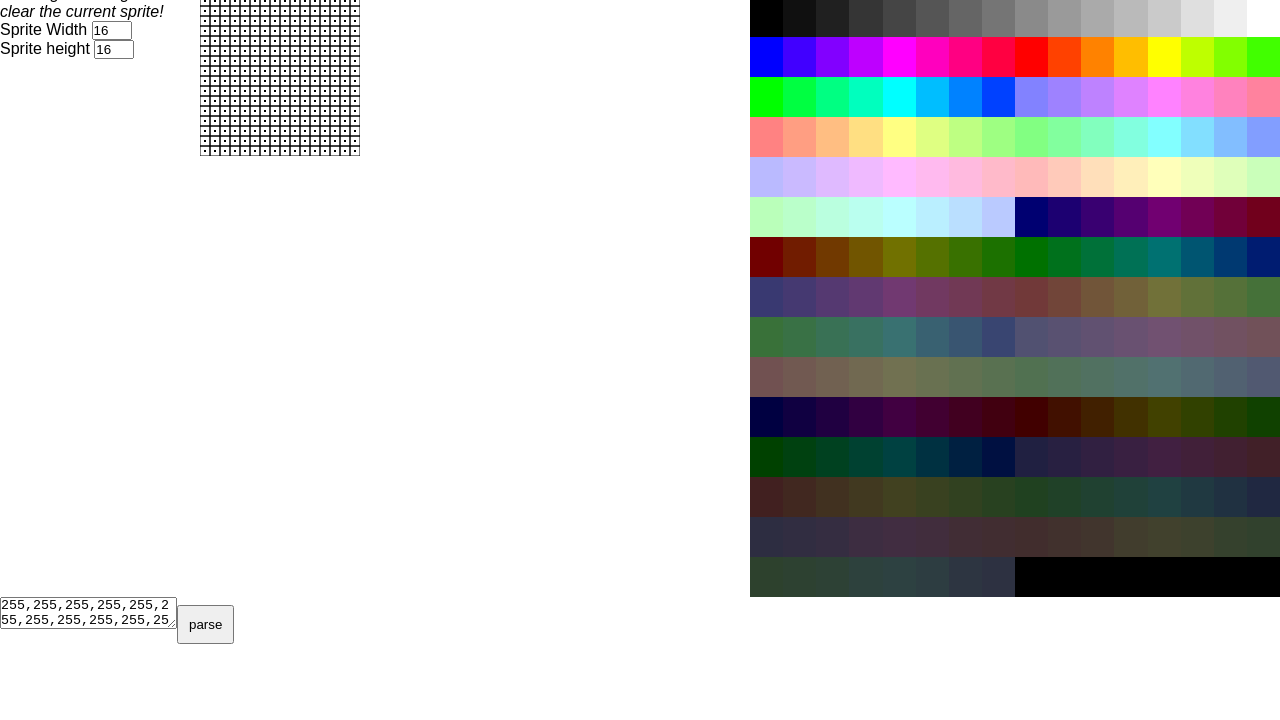
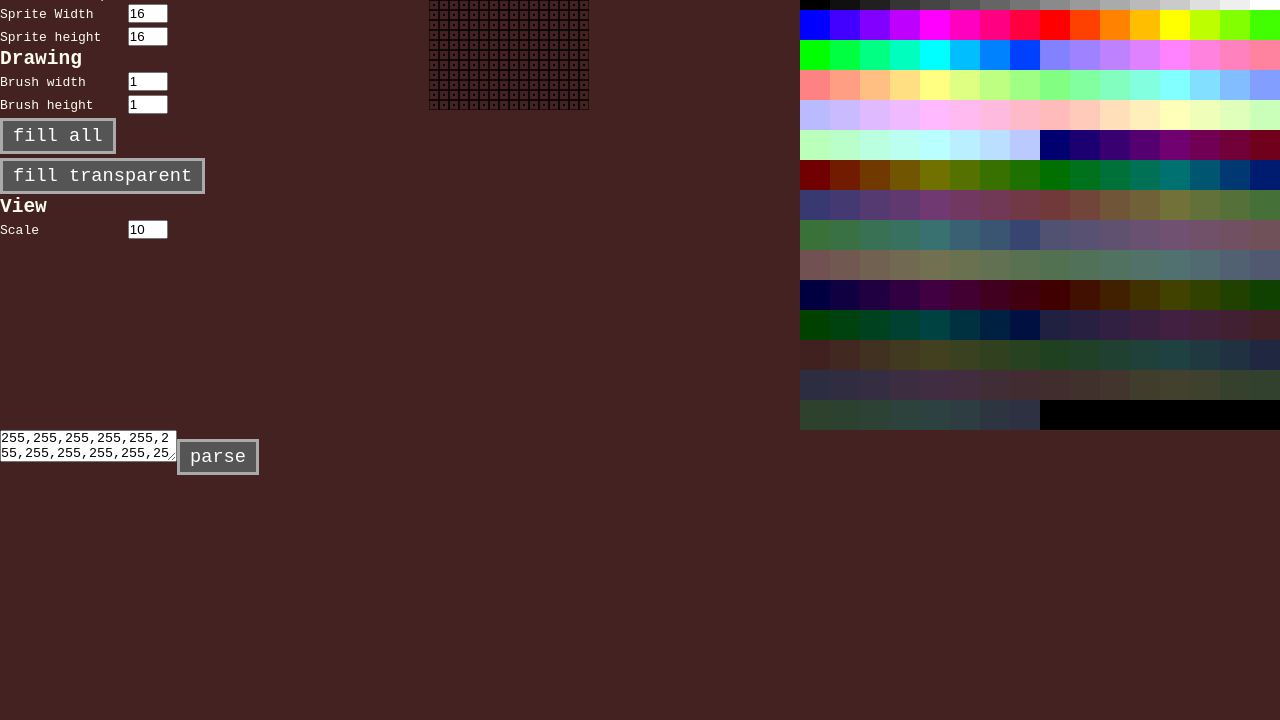
Before and after one commit to patrickgue/space-fight, a plain HTML site: page sprite_gen/index.html in a window 1280 px wide. Shown: the part 80-800 px from the top of the page. Drawn offline with Linux system fonts and the light colour scheme.

Commit message:
modified sprite generator

```diff
--- a/sprite_gen/css/index.css
+++ b/sprite_gen/css/index.css
@@ -5,16 +5,26 @@
 }
 
 body {
-    font-family: sans-serif;
+    font-family: monospace;
+    background-color: #422;
+    color: #ffe;
 }
+
 button {
-    padding:10px;
+    padding: 4px 10px;
+    background-color: #555;
+    border: 3px solid #aaa;
+    color: #fff;
+    font-family: monospace;
+    font-size: 14pt;
 }
+
 input {
     width: 40px;
 }
 .colour {
-    height: 40px;
+    width: 30px;
+    height: 30px;
 }
 
 .colour.selected {
@@ -33,6 +43,12 @@ canvas {
 
 label {
     display: block;
+    padding: 2px 0px;
+}
+
+label span {
+    display: inline-block;
+    width: 120px;
 }
 
 .container {
@@ -42,7 +58,8 @@ label {
 }
 
 .layout {
-    display: grid;
-    grid-template-columns: 180px 1fr 1fr;
-    grid-gap: 20px;
+    display: flex;
+    justify-content: space-between;
+    max-width: 1280px;
+    margin: auto;
 }
--- a/sprite_gen/index.html
+++ b/sprite_gen/index.html
@@ -12,8 +12,8 @@
         <h1>Sprite Designer</h1>
         <div class="layout">
             <div>
-				<h2>Sprite Settings</h2>
-				<i>Warning: Resizing will clear the current sprite!</i>
+                <h2>Sprite</h2>
+                <i>Warning: Resizing will clear<br/> the current sprite!</i>
                 <label>
                     <span>Sprite Width</span>
                     <input class="spriteset" value="16" id="width" type="number" />
@@ -22,14 +22,29 @@
                     <span>Sprite height</span>
                     <input class="spriteset" value="16" id="height" type="number" />
                 </label>
+                <h2>Drawing</h2>
+                <label>
+                    <span>Brush width</span>
+                    <input class="brushset" id="brushw" type="number" value="1" />
+                </label>
+                <label>
+                    <span>Brush height</span>
+                    <input class="brushset" id="brushh" type="number" value="1" />
+                </label>
+                <label>
+                    <button id="fill">fill all</button>
+                </label>
+                <label>
+                    <button id="filltransp">fill transparent</button>
+                </label>
+                <h2>View</h2>
+                <label>
+                    <span>Scale</span>
+                    <input class="brushset" id="scale" type="number" value="10" />
+                </label>
             </div>
 
             <div>
-				<button id="fill">fill all</button>
-				<button id="filltransp">fill transparent</button>
-				W: <input class="brushset" id="brushw" type="number" value="1"/>
-				H: <input class="brushset" id="brushh" type="number" value="1"/>
-				S: <input class="brushset" id="scale" type="number" value="10"/><br/>
                 <canvas id="canvas"></canvas>
             </div>
 
```
Lines whose indentation alone changed are shown as unchanged.
